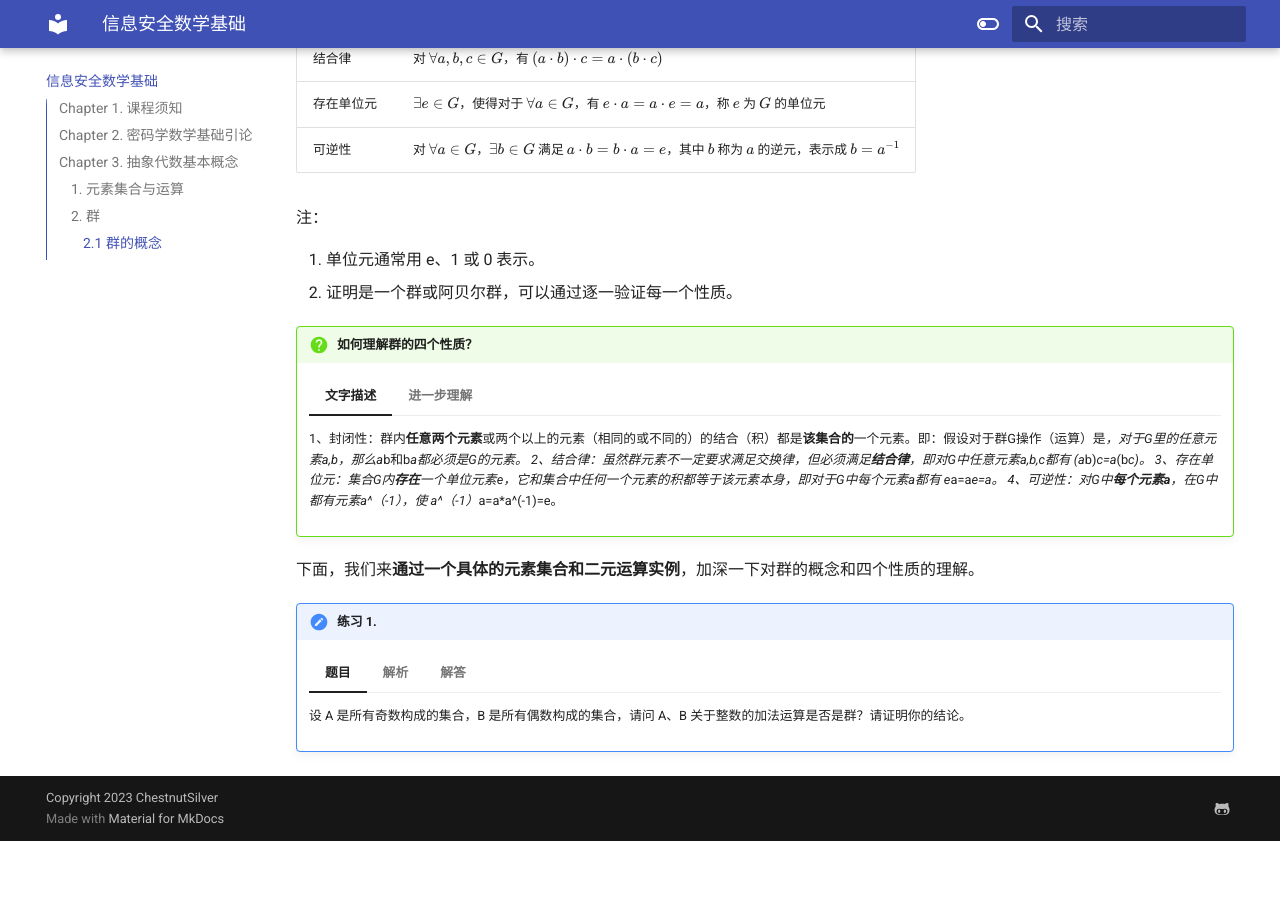
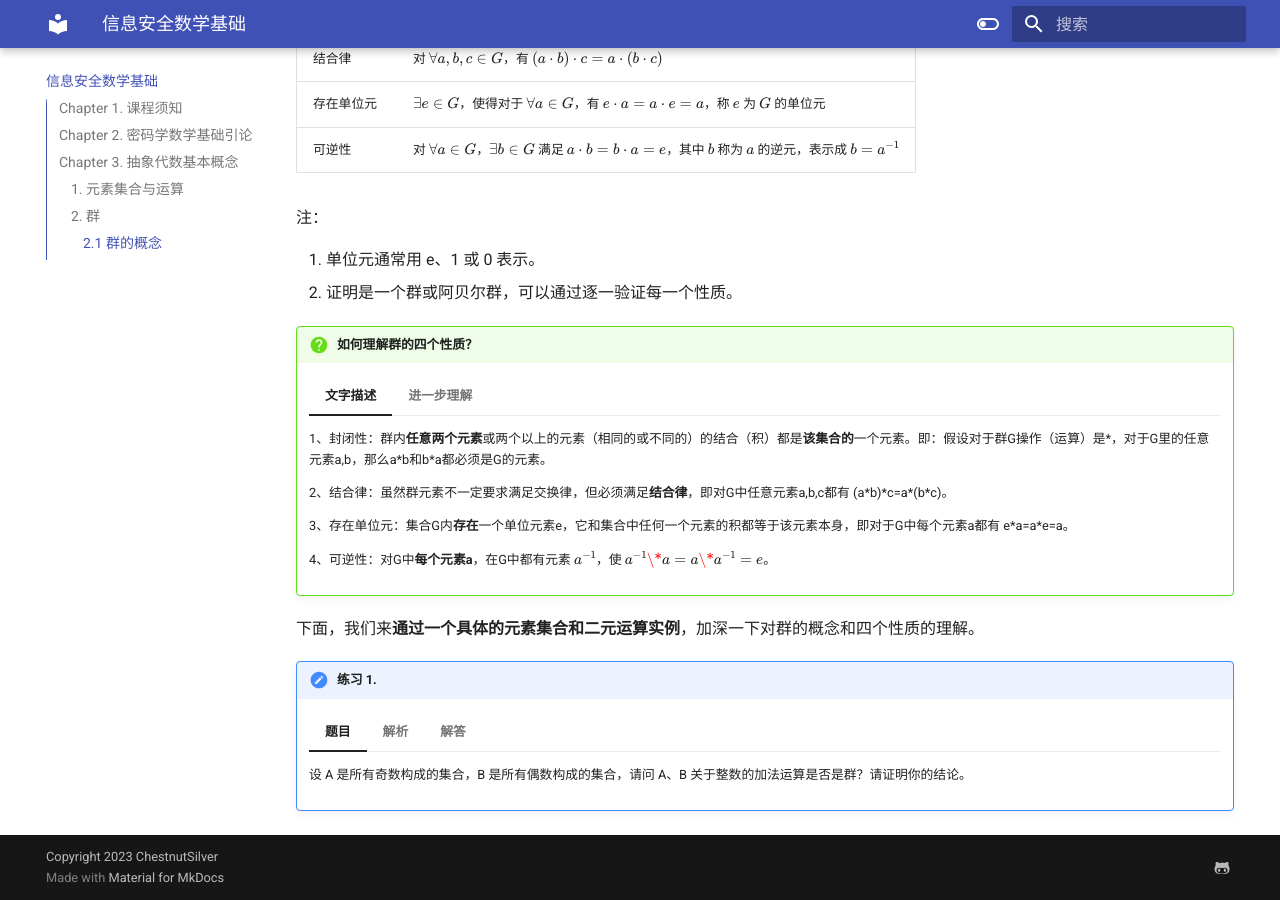
Before and after one commit to ChestnutSilver/TJIS-My-Helloworld, an MkDocs documentation site: the page built from docs/信息安全数学基础.md, in a window 1280 px wide and 900 px high, scrolled down 1903 px. Built offline with MkDocs 1.6.1 and Material for MkDocs 9.7.7, drawn with Linux system fonts in a browser that asks for light colours; before the commit the page ends 2744 px from its top, so only the background shows below that.

```diff
--- a/docs/信息安全数学基础.md
+++ b/docs/信息安全数学基础.md
@@ -84,10 +84,13 @@
 
     === "文字描述"
 
-        1、封闭性：群内**任意两个元素**或两个以上的元素（相同的或不同的）的结合（积）都是**该集合的**一个元素。即：假设对于群G操作（运算）是*，对于G里的任意元素a,b，那么a*b和b*a都必须是G的元素。
-        2、结合律：虽然群元素不一定要求满足交换律，但必须满足**结合律**，即对G中任意元素a,b,c都有 (a*b)*c=a*(b*c)。
-        3、存在单位元：集合G内**存在**一个单位元素e，它和集合中任何一个元素的积都等于该元素本身，即对于G中每个元素a都有 e*a=a*e=a。
-        4、可逆性：对G中**每个元素a**，在G中都有元素a^（-1），使 a^（-1）*a=a*a^(-1)=e。
+        1、封闭性：群内**任意两个元素**或两个以上的元素（相同的或不同的）的结合（积）都是**该集合的**一个元素。即：假设对于群G操作（运算）是*，对于G里的任意元素a,b，那么a\*b和b\*a都必须是G的元素。
+
+        2、结合律：虽然群元素不一定要求满足交换律，但必须满足**结合律**，即对G中任意元素a,b,c都有 (a\*b)\*c=a\*(b\*c)。
+
+        3、存在单位元：集合G内**存在**一个单位元素e，它和集合中任何一个元素的积都等于该元素本身，即对于G中每个元素a都有 e\*a=a\*e=a。
+
+        4、可逆性：对G中**每个元素a**，在G中都有元素 $a^{-1}$，使 $a^{-1}\*a=a\*a^{-1}=e$。
 
     === "进一步理解"
 
```
